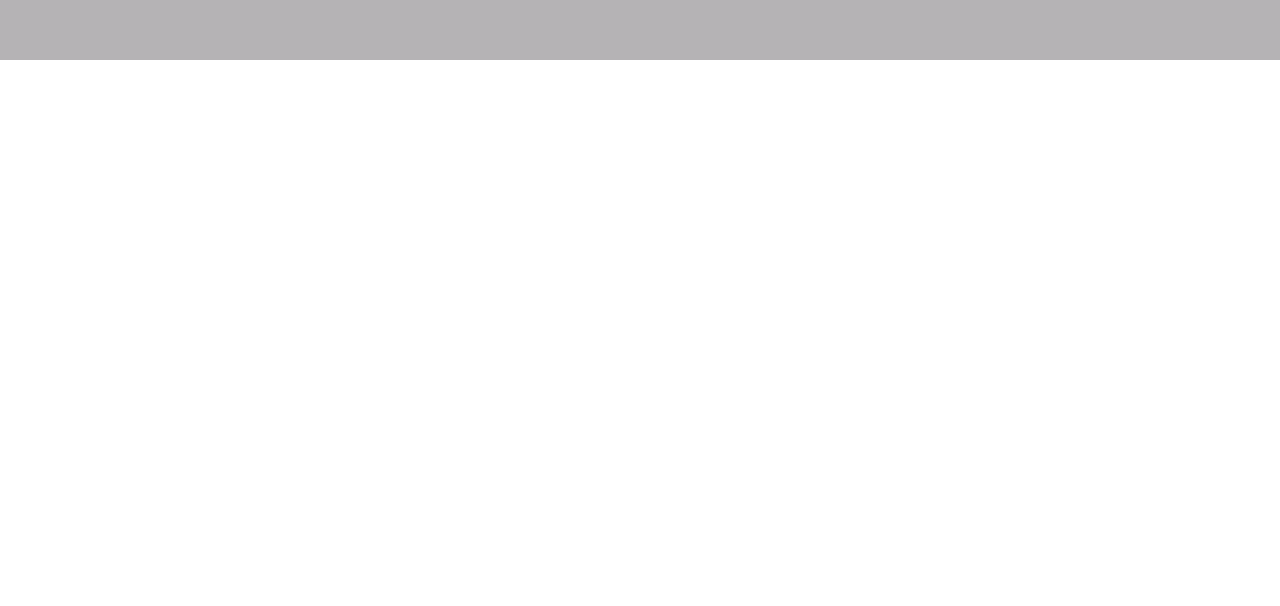
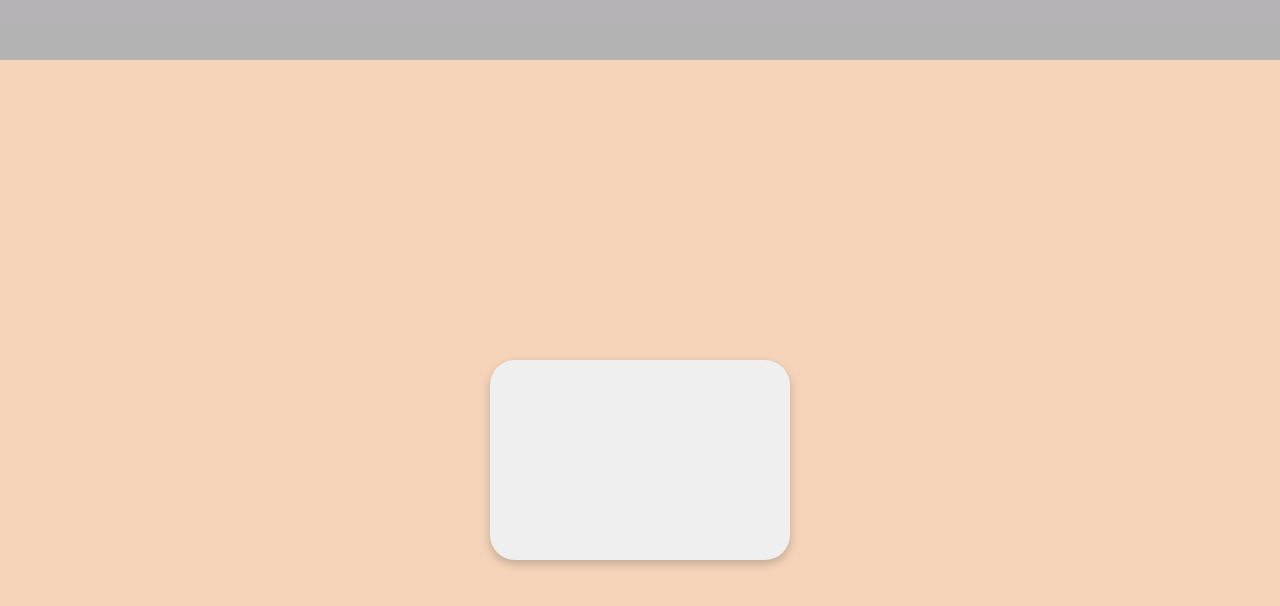
Before and after one commit to samellop3s/react-js-props-studies, a React (Vite) app: page / in a window 1280 px wide. Shown: the part 740-1346 px from the top of the page. Before the commit the page ends 800 px from the top, so only its background shows below. Built offline with nearby package versions, Linux system fonts and the light colour scheme.

Commit message:
passing button information with props

```diff
--- a/src/App.css
+++ b/src/App.css
@@ -14,6 +14,15 @@
   background:  rgba(71, 68, 71, 0.404);
 }
 
+.container2 {
+  display: flex;
+  justify-content: center;
+  align-items: center;
+  width: 100%;
+  height: 100vh;
+  background:  rgba(231, 149, 82, 0.404);
+}
+
 .box {
   background-color: #f0f0f0;
   padding: 20px;
--- /dev/null
+++ b/src/Botao.jsx
@@ -0,0 +1,24 @@
+import { useState } from "react";
+
+function Botao(props) {
+    const [clicando, setClicando] = useState(false);
+    return (
+        <div className="container2">
+             <button style={{
+                backgroundColor: props.corFundo,
+                color: 'white',
+                padding: '100px 150px',
+                border: 'none',
+                borderRadius: '25px',
+                cursor: 'pointer',
+                boxShadow: '0 4px 10px rgba(0, 0, 0, 0.2)', }} onClick={() => setClicando(!clicando)}>
+            {props.text}
+        </button>
+        </div>
+
+    );
+}
+
+
+
+export default Botao;
--- a/src/main.jsx
+++ b/src/main.jsx
@@ -1,9 +1,11 @@
 import { StrictMode } from 'react'
 import { createRoot } from 'react-dom/client'
 import Pessoas from './Pessoas.jsx'
+import Botao from './Botao.jsx'
 
 createRoot(document.getElementById('root')).render(
   <StrictMode>
     <Pessoas />
+    <Botao />
   </StrictMode>,
 )
```
Also changed, not shown: src/Dados.jsx (added, +13 -0 lines).
